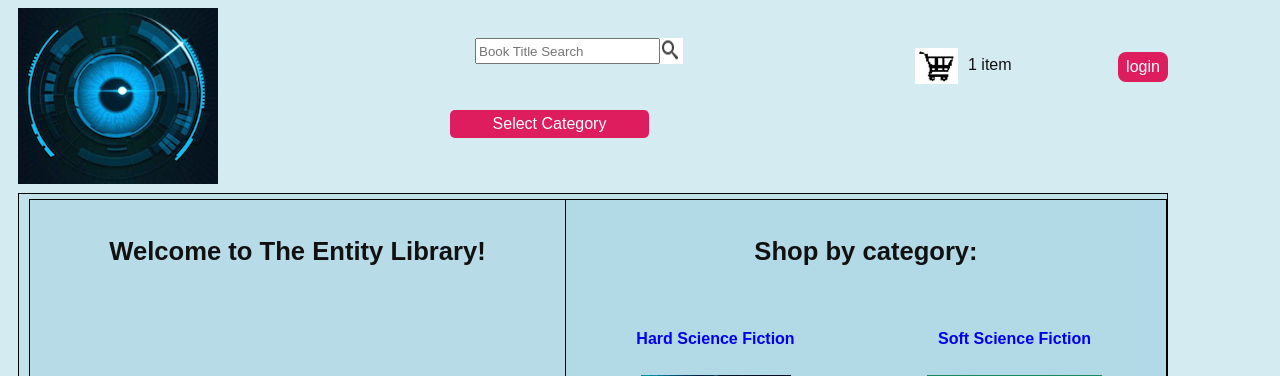
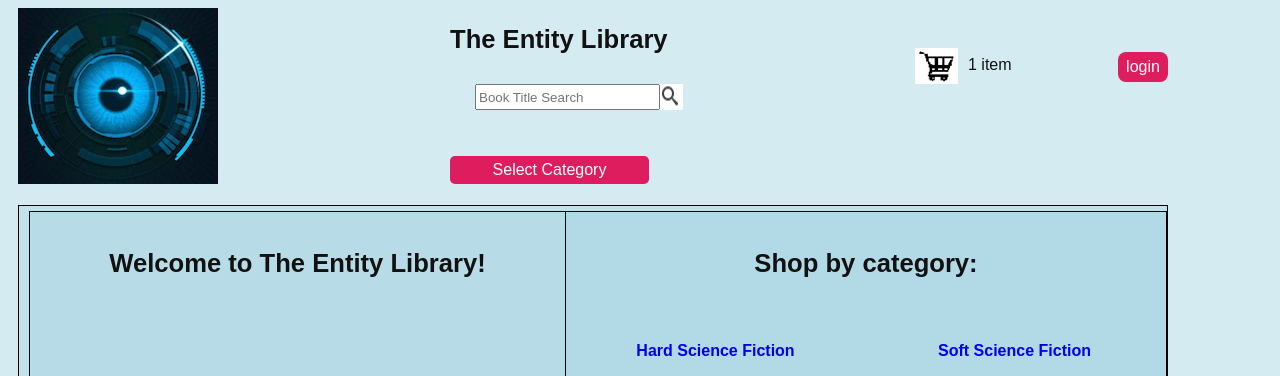
Before and after one commit to william28908/Assignment_6_Part_I, a Flask app: page / in a window 1280 px wide. Shown: the top 376 px of the page. Run offline with Flask 3, Linux system fonts and the light colour scheme.

Commit message:
Update base.html

```diff
--- a/bookstore/templates/base.html
+++ b/bookstore/templates/base.html
@@ -16,6 +16,7 @@
         </a>
       </div>
       <div id="midHeader">
+        <h1 id='bookStoreTitle'> The Entity Library </h1>
         <form id='searchBoxForm' action= "{{ url_for('search') }}" method="post">
         <input id='searchBox' type='text' placeholder='Book Title Search' name="search">
         <input id="searchIcon" type="image" src="static/images/misc/search-icon.png" alt="search icon">
```
